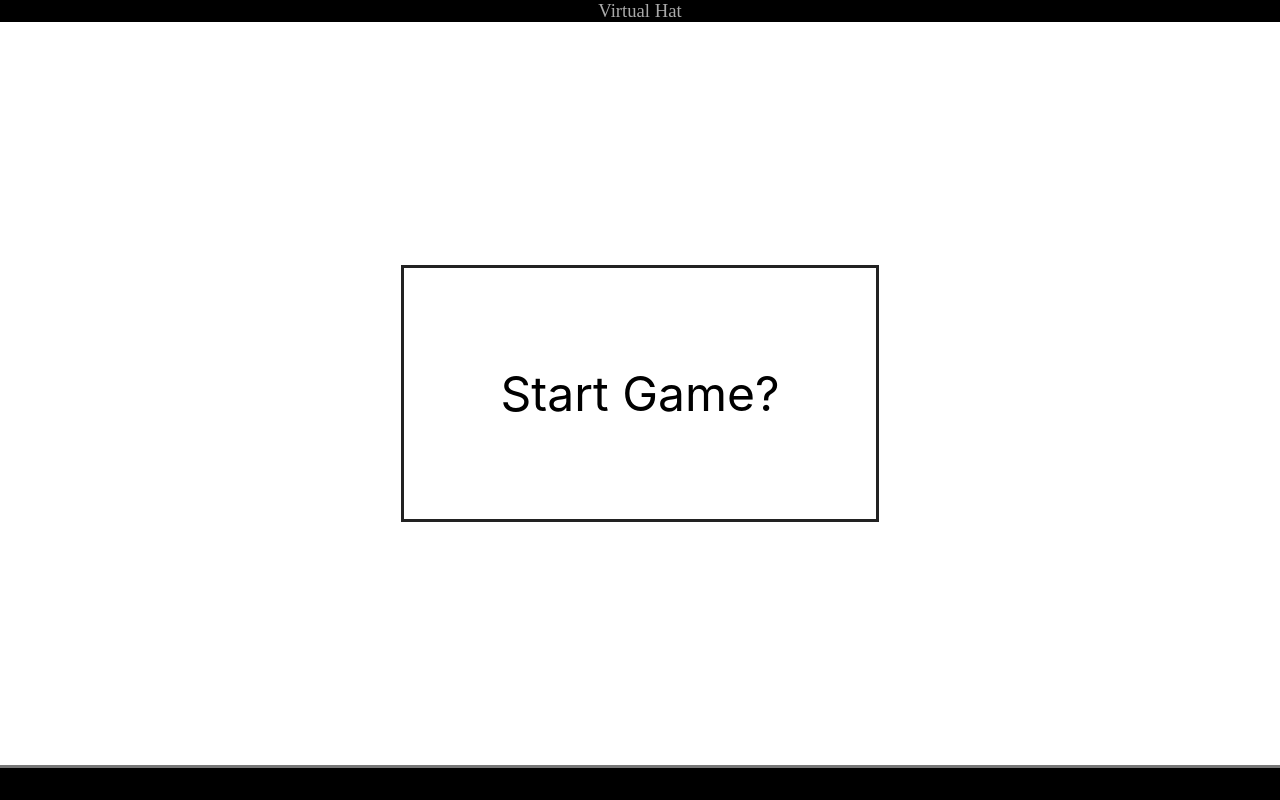
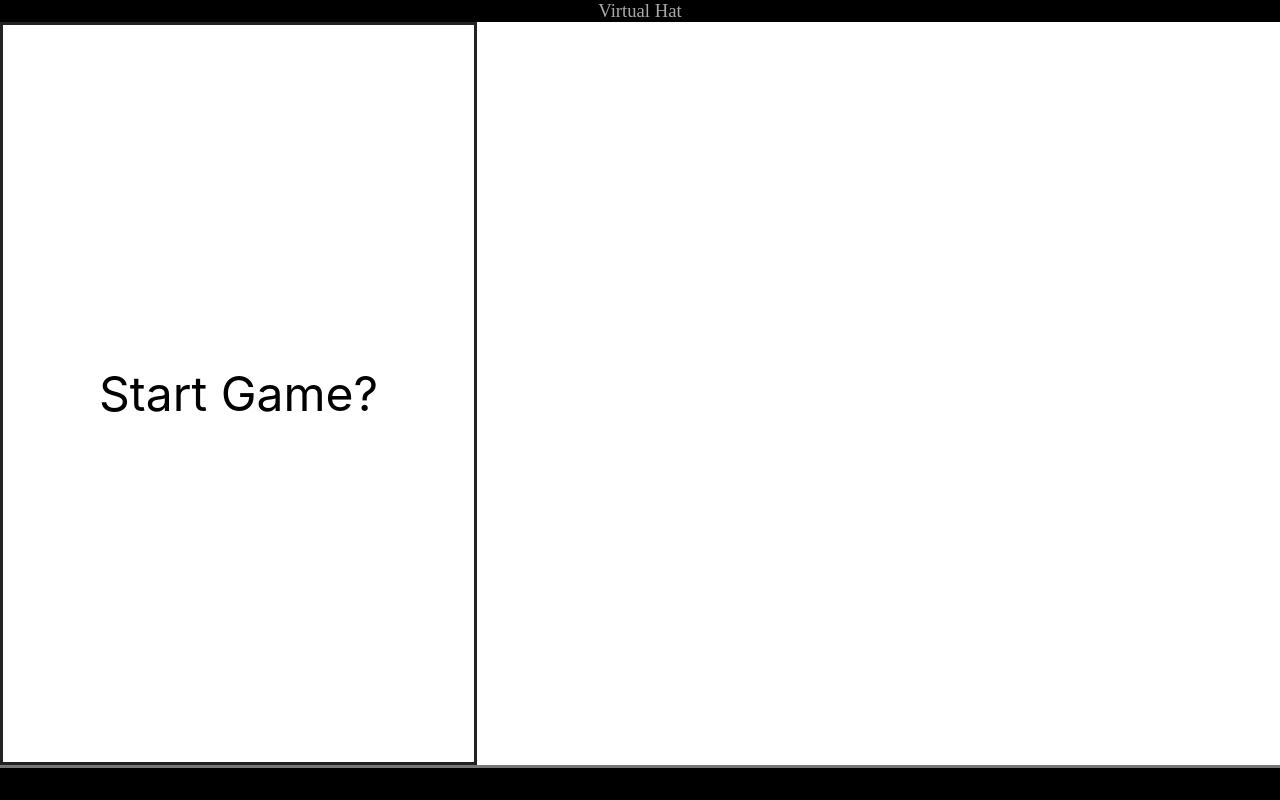
Before and after one commit to thinkle/hat-game, a Svelte app: page / in a window 1280 px wide. Built offline with nearby package versions, Linux system fonts and the light colour scheme.

Commit message:
flex fixes

```diff
--- a/src/GameManager.svelte
+++ b/src/GameManager.svelte
@@ -204,7 +204,9 @@
 
  .center {
      text-align: center;
-     margin: auto;
+     flex-grow: 2;
+     display: flex;
+     align-self: stretch;
  }
 
  .foot * {
```
